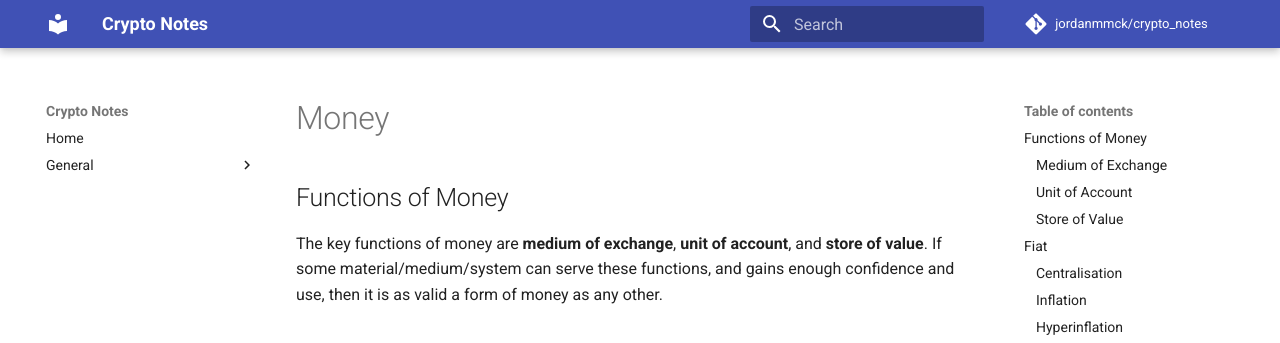
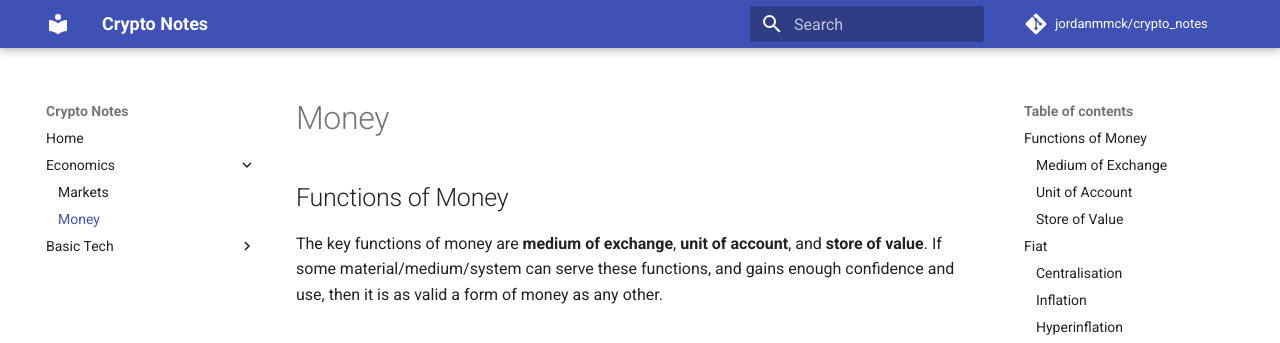
Before and after one commit to brianorwhatever/blockchain, an MkDocs documentation site: the page built from Notes/economics/money.md, in a window 1280 px wide. Shown: the top 343 px of the page. Built offline with MkDocs 1.6.1 and Material for MkDocs 9.7.7, drawn with Linux system fonts in a browser that asks for light colours; comment, search, counter and statistics services are not loaded; old or Windows-style settings are respelled for this version of MkDocs.

Commit message:
updated yml to reflect dirs

```diff
--- a/mkdocs.yml
+++ b/mkdocs.yml
@@ -16,12 +16,13 @@ site_favicon: 'img/favicon.png'
 docs_dir: Notes
 pages:
 - Home: 'index.md'
-- General:
-    - 'Markets': 'general/markets.md'
-    - 'Money': 'general/money.md'
-    - 'Public Key Crypto': 'general/pubkey.md'
-    - 'Hashing': 'general/hashing.md'
-    - 'Blockchains': 'general/blockchain.md'
+- Economics:
+    - 'Markets': 'economics/markets.md'
+    - 'Money': 'economics/money.md'
+- Basic Tech:
+    - 'Public Key Crypto': 'basic_tech/pubkey.md'
+    - 'Hashing': 'basic_tech/hashing.md'
+    - 'Blockchains': 'basic_tech/blockchain.md'
 
 # options
 extra:
```
